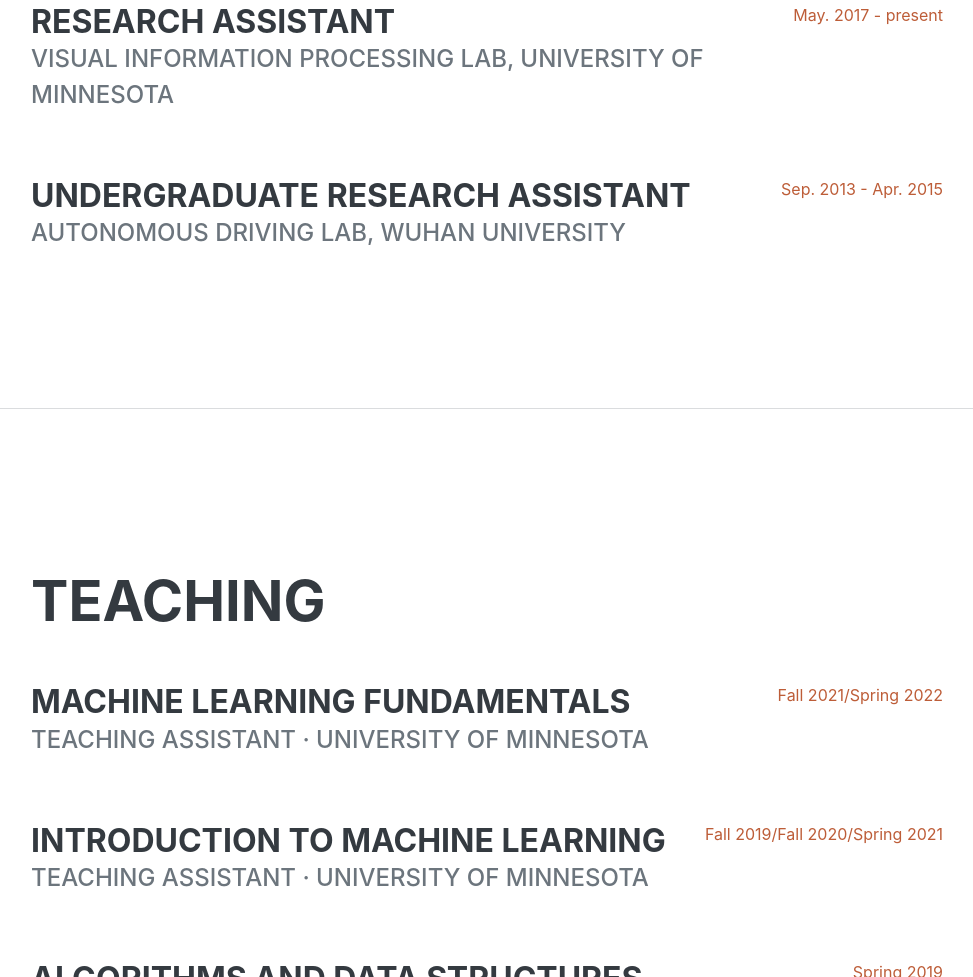
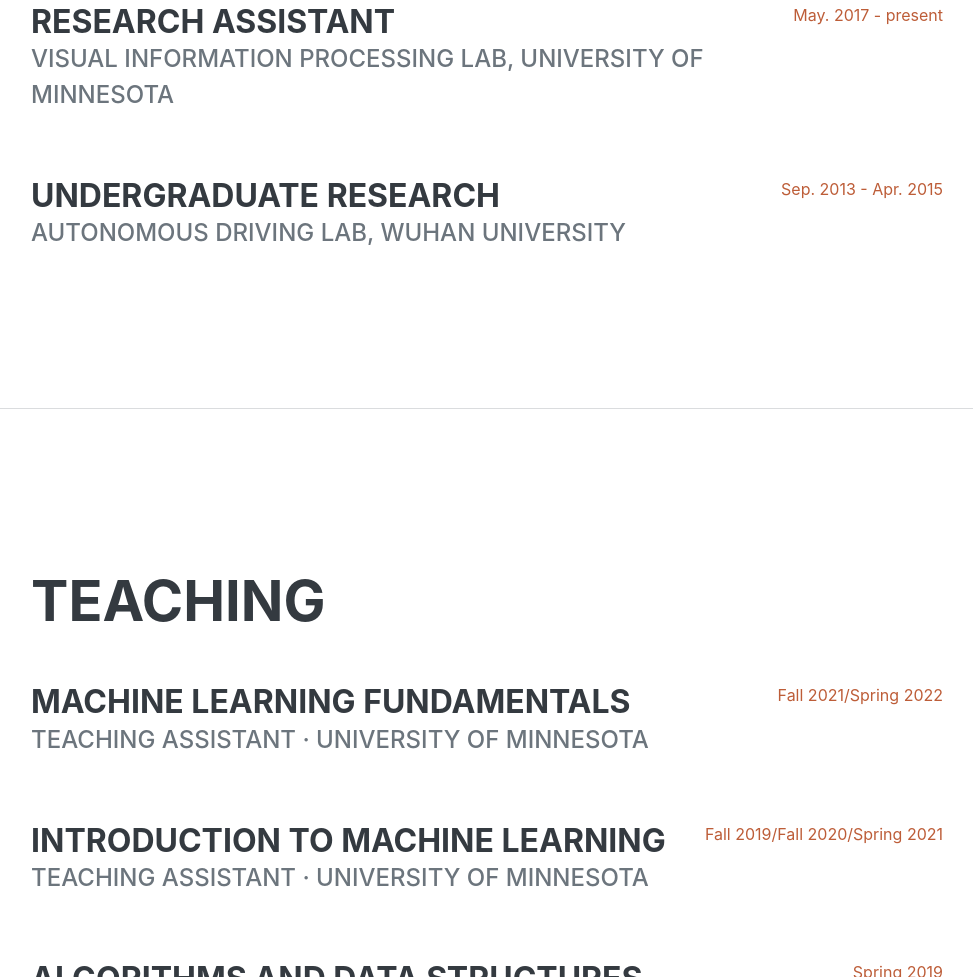
Before and after one commit to szzexpoi/szzexpoi.github.io, a plain HTML site: page index.html in a window 1280 px wide. Shown: the part 3806-4783 px from the top of the page, without its empty margins (289-1262 px from the left). Drawn offline with nearby package versions, Linux system fonts and the light colour scheme; a web font is replaced by a local one.

Commit message:
Update index.html

```diff
--- a/index.html
+++ b/index.html
@@ -225,7 +225,7 @@
                                 </div>
                                 <div class="d-flex flex-column flex-md-row justify-content-between">
                                     <div class="flex-grow-1">
-                                        <h3 class="mb-0">Undergraduate Research Assistant</h3>
+                                        <h3 class="mb-0">Undergraduate Research</h3>
                                         <div class="subheading mb-3">Autonomous Driving Lab, Wuhan University</div>
                                         <p></p>
                                     </div>
```
